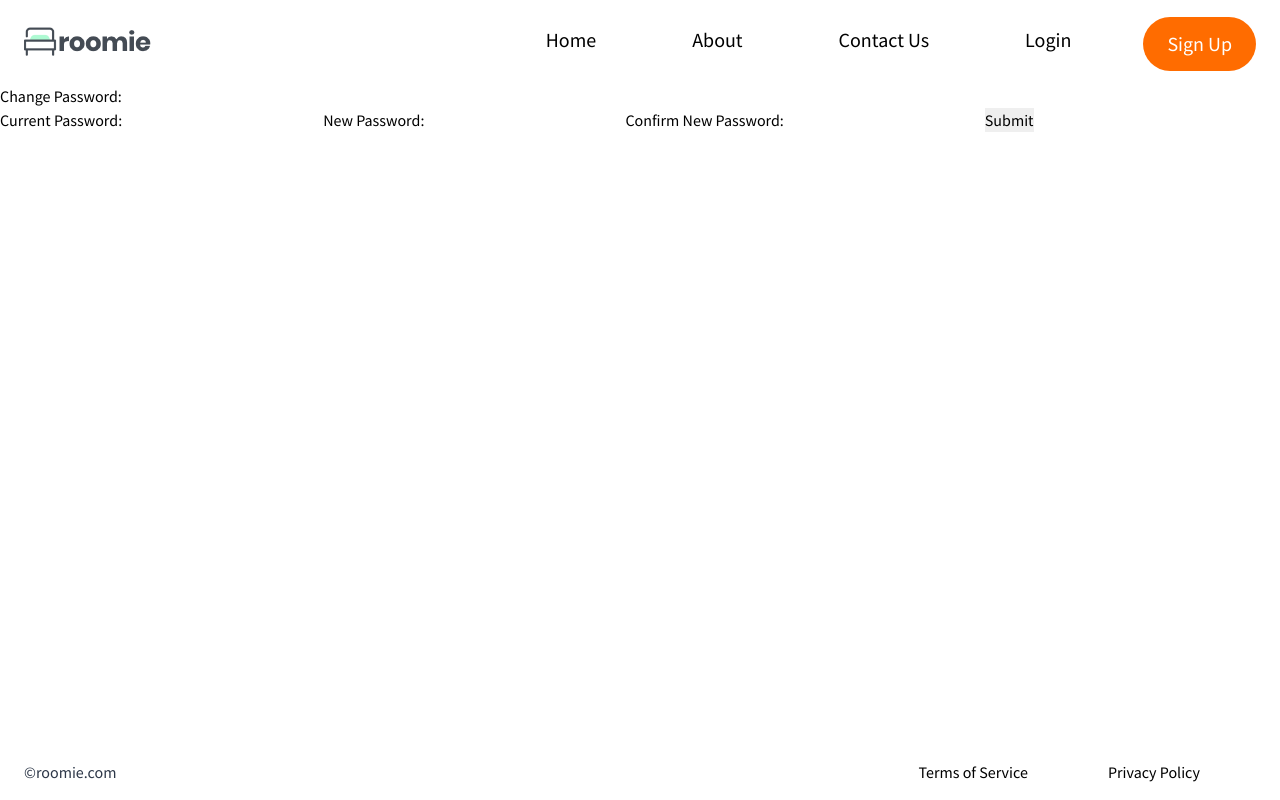
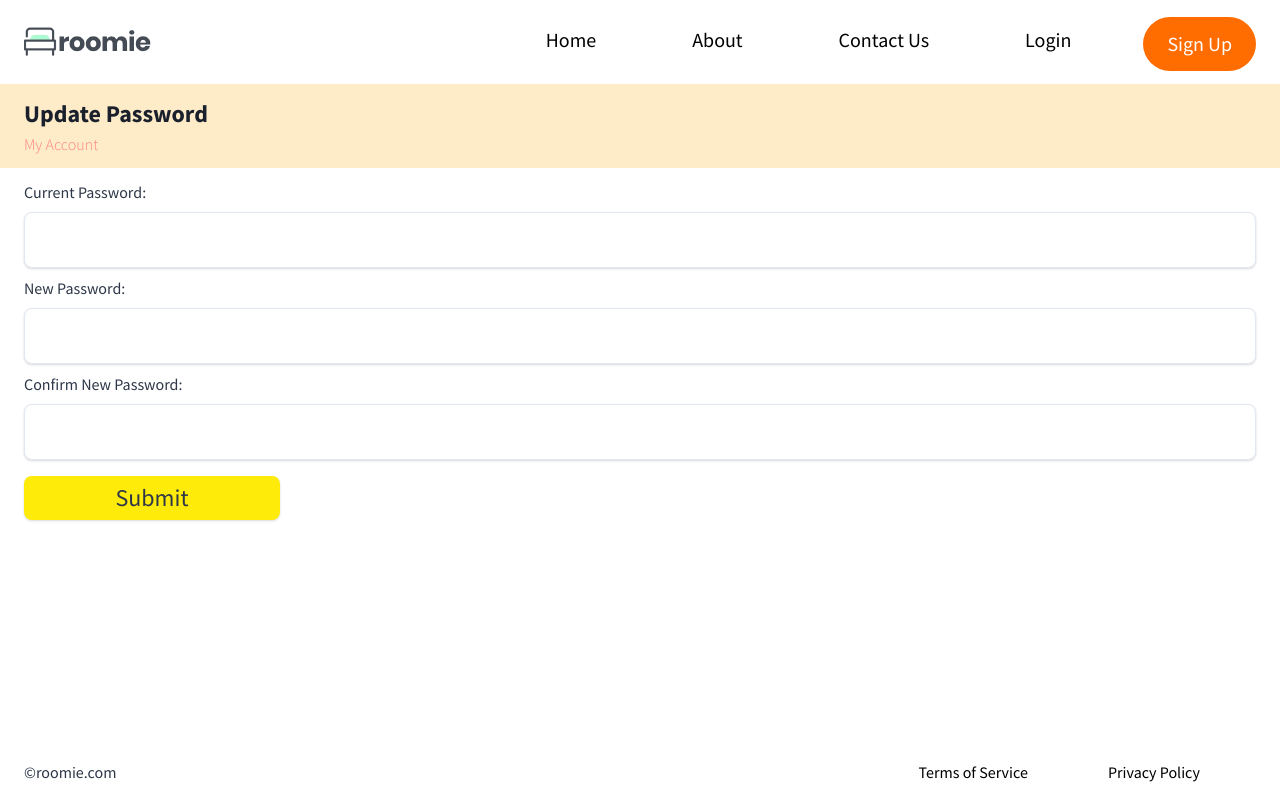
Before and after one commit to lucasmrl/roomie, a React (Create React App) app in the folder roomie-frontend/: page /update-password in a window 1280 px wide. Built offline with nearby package versions, Linux system fonts and the light colour scheme.

Commit message:
FE: Finished "Update Password" page ✅

```diff
--- a/roomie-frontend/src/components/UpdatePassword.js
+++ b/roomie-frontend/src/components/UpdatePassword.js
@@ -1,6 +1,7 @@
 import React from "react";
 import { useForm } from "react-hook-form";
 import axios from "axios";
+import { Link } from "react-router-dom";
 
 function UpdatePassword(props) {
   const { register, handleSubmit, watch, errors } = useForm();
@@ -27,31 +28,49 @@ function UpdatePassword(props) {
 
   return (
     <div>
-      <h2>Change Password:</h2>
+      <div className="px-6 py-3 bg-orange-200">
+        <h2 className="font-bold text-2xl text-gray-900">Update Password</h2>
+        <Link to="/my-account" className="font-sm text-red-400 font-light">
+          <h4>My Account</h4>
+        </Link>
+      </div>
+      <div className="px-6 py-3 flex flex-col">
         <form onSubmit={handleSubmit(onSubmit)}>
-        <label>Current Password:</label>
+          <label className="block font-medium text-gray-800">
+            Current Password:
+          </label>
           <input
             type="password"
             placeholder=""
             name="currentPassword"
             ref={register({ required: true, minLength: 8 })}
+            className="my-2 shadow p-3 appearance-none text-xl border lg:text-xl lg:px-4 rounded-lg text-gray-700 focus:outline-none focus:shadow-outline md:w-full md:flex-grow"
           />
           {errors.currentPassword && (
-          <span>Please provide a password with at least 8 characters.</span>
+            <span className="text-red-600">
+              ⚠ Please provide a password with at least 8 characters.
+            </span>
           )}
 
-        <label>New Password:</label>
+          <label className="block font-medium text-gray-800">
+            New Password:
+          </label>
           <input
             type="password"
             placeholder=""
             name="password"
             ref={register({ required: true, minLength: 8 })}
+            className="my-2 shadow p-3 appearance-none text-xl border lg:text-xl lg:px-4 rounded-lg text-gray-700 focus:outline-none focus:shadow-outline md:w-full md:flex-grow"
           />
           {errors.password && (
-          <span>Please provide a password with at least 8 characters.</span>
+            <span className="text-red-600">
+              ⚠ Please provide a password with at least 8 characters.
+            </span>
           )}
 
-        <label>Confirm New Password:</label>
+          <label className="block font-medium text-gray-800">
+            Confirm New Password:
+          </label>
           <input
             type="password"
             placeholder=""
@@ -60,12 +79,19 @@ function UpdatePassword(props) {
               required: true,
               validate: (value) => value === watch("password"),
             })}
+            className="my-2 shadow p-3 appearance-none text-xl border lg:text-xl lg:px-4 rounded-lg text-gray-700 focus:outline-none focus:shadow-outline md:w-full md:flex-grow"
           />
           {errors.passwordConfirm && (
-          <span>Please provide the same password above</span>
+            <span className="text-red-600">
+              ⚠ Please provide the same password above
+            </span>
           )}
-        <input type="submit" />
+          <input
+            type="submit"
+            className="block bg-themeYellow mx-1 px-3 lg:mt-2 py-1 lg:m-0 lg:text-2xl rounded-lg text-xl text-gray-800 focus:outline-none focus:shadow-outline shadow lg:w-64"
+          />
         </form>
+      </div>
     </div>
   );
 }
```
Lines whose indentation alone changed are shown as unchanged.
